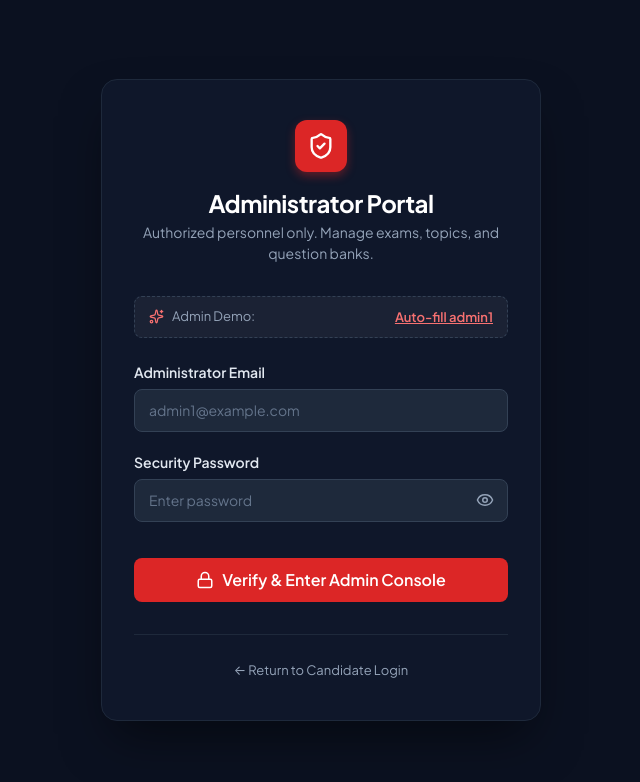
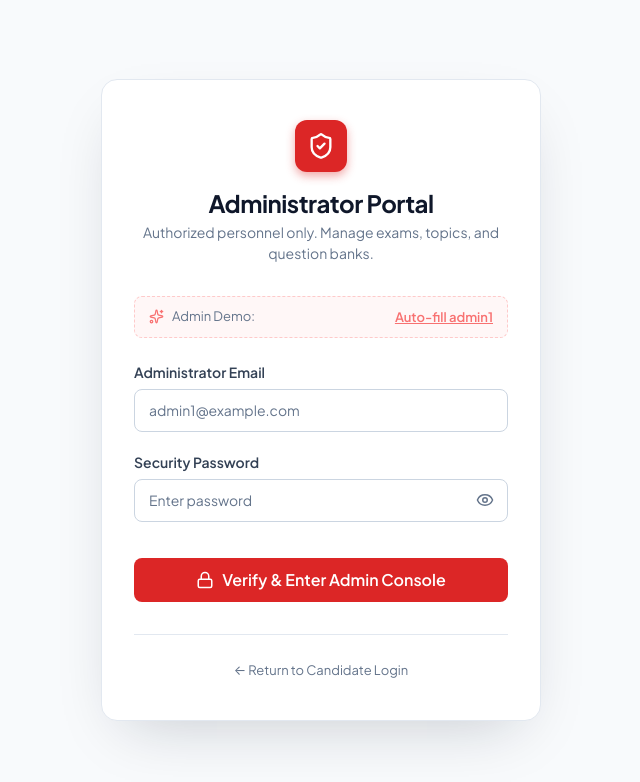
Before and after one commit to Akshaypa91/Online_Competitive_Exams_Platform, a React (Vite) app in the folder frontend/: page /admin/login in a window 1280 px wide. Shown: the top 782 px of the page, without its empty margins (319-959 px from the left). Built offline with nearby package versions, Linux system fonts and the light colour scheme; no server answers.

Commit message:
style: switch admin login page to white theme

```diff
--- a/frontend/src/pages/auth/AdminLogin.jsx
+++ b/frontend/src/pages/auth/AdminLogin.jsx
@@ -45,7 +45,7 @@ const AdminLogin = () => {
     <div
       style={{
         minHeight: '100vh',
-        backgroundColor: '#0B1120',
+        backgroundColor: '#F8FAFC',
         display: 'flex',
         alignItems: 'center',
         justifyContent: 'center',
@@ -56,12 +56,12 @@ const AdminLogin = () => {
         style={{
           width: '100%',
           maxWidth: '440px',
-          backgroundColor: '#0F172A',
+          backgroundColor: '#FFFFFF',
           borderRadius: 'var(--radius-xl)',
-          border: '1px solid #1E293B',
-          boxShadow: '0 25px 50px -12px rgba(0, 0, 0, 0.5)',
+          border: '1px solid #E2E8F0',
+          boxShadow: '0 24px 60px -24px rgba(15, 23, 42, 0.22)',
           padding: '2.5rem 2rem',
-          color: '#FFFFFF',
+          color: '#0F172A',
         }}
       >
         {/* Brand */}
@@ -82,10 +82,10 @@ const AdminLogin = () => {
           >
             <ShieldCheck size={28} />
           </div>
-          <h1 style={{ fontSize: '1.5rem', fontWeight: 800, color: '#FFFFFF' }}>
+          <h1 style={{ fontSize: '1.5rem', fontWeight: 800, color: '#0F172A' }}>
             Administrator Portal
           </h1>
-          <p style={{ fontSize: '0.875rem', color: '#94A3B8', marginTop: '0.25rem' }}>
+          <p style={{ fontSize: '0.875rem', color: '#64748B', marginTop: '0.25rem' }}>
             Authorized personnel only. Manage exams, topics, and question banks.
           </p>
         </div>
@@ -94,9 +94,9 @@ const AdminLogin = () => {
         <div
           style={{
             padding: '0.625rem 0.875rem',
-            backgroundColor: 'rgba(255, 255, 255, 0.05)',
+            backgroundColor: '#FFF7F7',
             borderRadius: 'var(--radius-md)',
-            border: '1px dashed #334155',
+            border: '1px dashed #FECACA',
             marginBottom: '1.5rem',
             display: 'flex',
             alignItems: 'center',
@@ -104,7 +104,7 @@ const AdminLogin = () => {
             fontSize: '0.8125rem',
           }}
         >
-          <div className="flex items-center gap-2" style={{ color: '#94A3B8' }}>
+          <div className="flex items-center gap-2" style={{ color: '#64748B' }}>
             <Sparkles size={15} style={{ color: '#F87171' }} />
             <span>Admin Demo:</span>
           </div>
@@ -126,7 +126,7 @@ const AdminLogin = () => {
 
         <form onSubmit={handleSubmit}>
           <div className="form-group">
-            <label className="form-label" htmlFor="admin-email" style={{ color: '#E2E8F0' }}>
+            <label className="form-label" htmlFor="admin-email" style={{ color: '#334155' }}>
               Administrator Email
             </label>
             <input
@@ -134,8 +134,8 @@ const AdminLogin = () => {
               type="email"
               className="form-control"
               style={{
-                backgroundColor: '#1E293B',
-                borderColor: '#334155',
+                backgroundColor: '#FFFFFF',
+                borderColor: '#CBD5E1',
                 color: '#FFFFFF',
               }}
               value={email}
@@ -147,7 +147,7 @@ const AdminLogin = () => {
           </div>
 
           <div className="form-group">
-            <label className="form-label" htmlFor="admin-password" style={{ color: '#E2E8F0' }}>
+            <label className="form-label" htmlFor="admin-password" style={{ color: '#334155' }}>
               Security Password
             </label>
             <div className="input-wrapper">
@@ -156,8 +156,8 @@ const AdminLogin = () => {
                 type={showPassword ? 'text' : 'password'}
                 className="form-control input-with-right-icon"
                 style={{
-                  backgroundColor: '#1E293B',
-                  borderColor: '#334155',
+                  backgroundColor: '#FFFFFF',
+                  borderColor: '#CBD5E1',
                   color: '#FFFFFF',
                 }}
                 value={password}
@@ -170,7 +170,7 @@ const AdminLogin = () => {
                 type="button"
                 className="input-icon-right"
                 onClick={() => setShowPassword(!showPassword)}
-                style={{ color: '#94A3B8' }}
+                style={{ color: '#64748B' }}
                 aria-label={showPassword ? 'Hide password' : 'Show password'}
               >
                 {showPassword ? <EyeOff size={18} /> : <Eye size={18} />}
@@ -195,10 +195,10 @@ const AdminLogin = () => {
           </button>
         </form>
 
-        <div style={{ marginTop: '2rem', paddingTop: '1.5rem', borderTop: '1px solid #1E293B', textAlign: 'center', fontSize: '0.875rem' }}>
+        <div style={{ marginTop: '2rem', paddingTop: '1.5rem', borderTop: '1px solid #E2E8F0', textAlign: 'center', fontSize: '0.875rem' }}>
           <Link
             to="/login"
-            style={{ color: '#94A3B8', fontSize: '0.8125rem' }}
+            style={{ color: '#64748B', fontSize: '0.8125rem' }}
           >
             ← Return to Candidate Login
           </Link>
```
